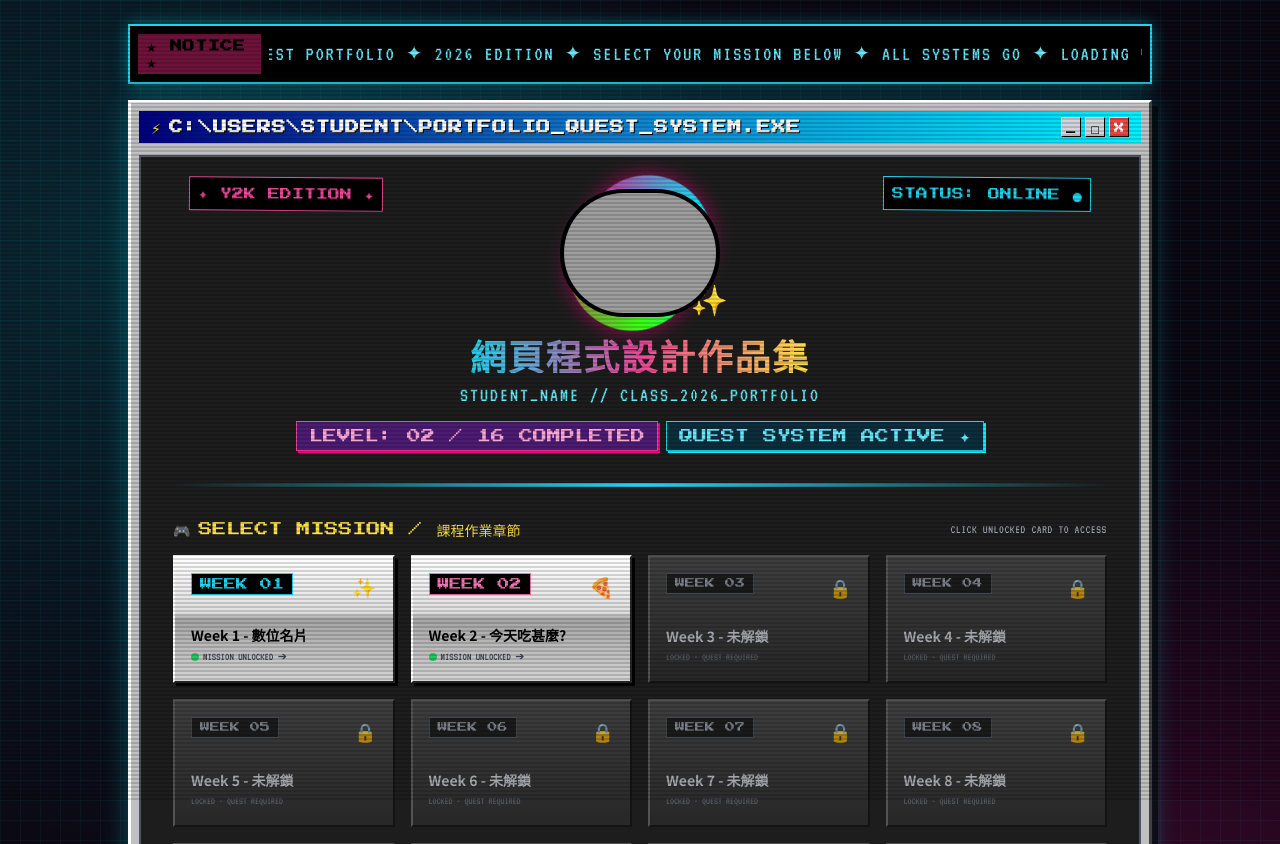
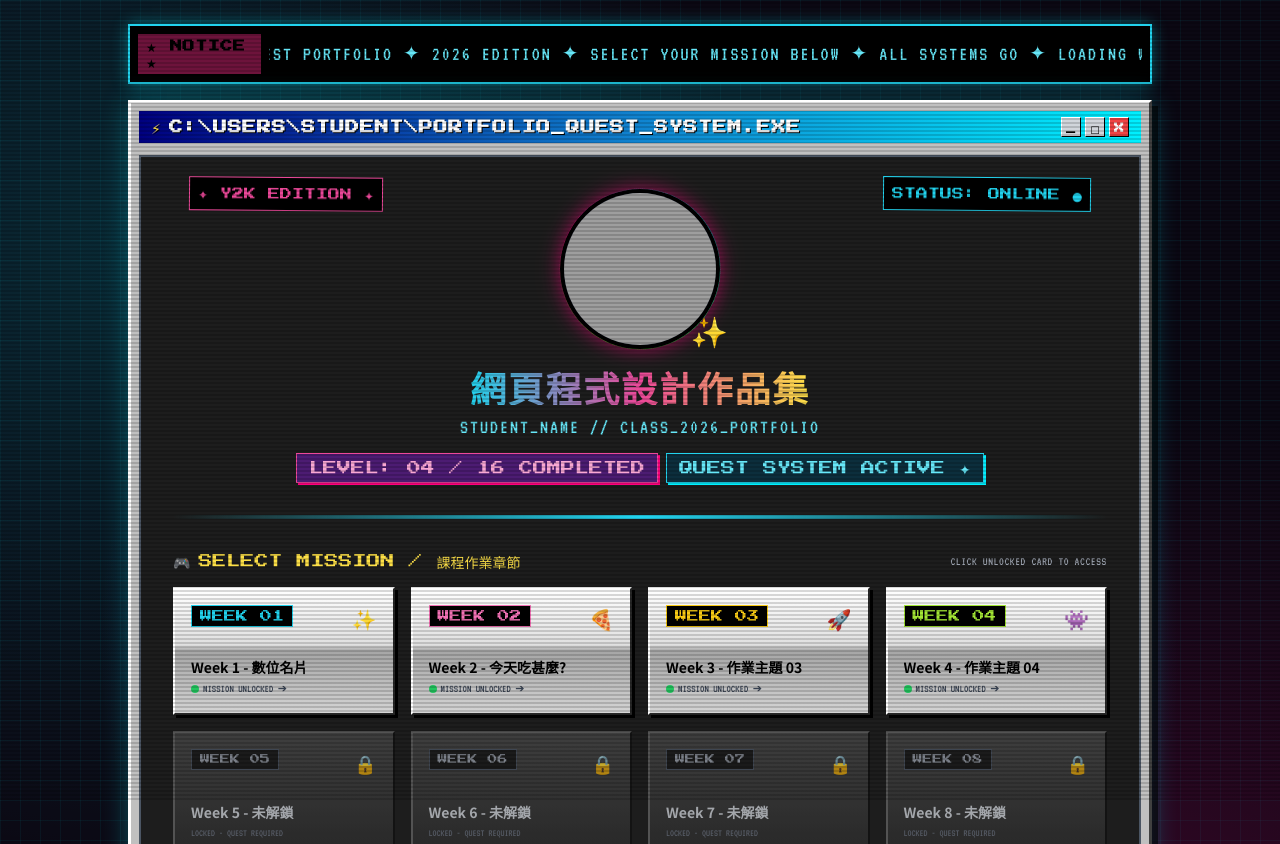
Before and after one commit to s26122102-cloud/kuo., a plain HTML site: page index.html in a window 1280 px wide. Shown: the top 844 px of the page. Drawn offline with nearby package versions, Linux system fonts and the light colour scheme; grey boxes are pictures that could not be loaded; a web font is replaced by a local one.

Commit message:
Update mission status and content in index.html

```diff
--- a/index.html
+++ b/index.html
@@ -180,7 +180,7 @@
             </span>
             <div class="marquee-container w-full font-vt text-cyan-300 text-xl tracking-widest">
                 <div class="marquee-content">
-                    WELCOME TO MY WEB PROGRAMMING PORTFOLIO QUEST PORTFOLIO ✦ 2026 EDITION ✦ SELECT YOUR MISSION BELOW ✦ ALL SYSTEMS GO ✦ LOADING WEEK 01 & WEEK 02... &nbsp;&nbsp;&nbsp;&nbsp; WELCOME TO MY WEB PROGRAMMING PORTFOLIO QUEST PORTFOLIO ✦ 2026 EDITION ✦ SELECT YOUR MISSION BELOW ✦ ALL SYSTEMS GO ✦ LOADING WEEK 01 & WEEK 02...
+                    WELCOME TO MY WEB PROGRAMMING PORTFOLIO QUEST PORTFOLIO ✦ 2026 EDITION ✦ SELECT YOUR MISSION BELOW ✦ ALL SYSTEMS GO ✦ LOADING WEEK 01 TO WEEK 04... &nbsp;&nbsp;&nbsp;&nbsp; WELCOME TO MY WEB PROGRAMMING PORTFOLIO QUEST PORTFOLIO ✦ 2026 EDITION ✦ SELECT YOUR MISSION BELOW ✦ ALL SYSTEMS GO ✦ LOADING WEEK 01 TO WEEK 04...
                 </div>
             </div>
         </div>
@@ -216,7 +216,7 @@
                 </div>
 
                 <!-- Avatar Container with Cyber Ring -->
-                <div class="relative w-32 h-32 md:w-40 md:w-40 mb-4 group">
+                <div class="relative w-32 h-32 md:w-40 md:h-40 mb-4 group">
                     <div class="cyber-avatar-ring absolute inset-0 rounded-full p-1 shadow-[0_0_20px_rgba(255,0,127,0.6)]"></div>
                     <div class="w-full h-full rounded-full overflow-hidden relative z-10 border-4 border-black bg-gray-900 flex items-center justify-center">
                         <!-- Default Avatar Placeholder (Retro Style) -->
@@ -242,7 +242,7 @@
                 <!-- Status Badges -->
                 <div class="flex flex-wrap justify-center gap-2 text-xs md:text-sm font-pixel">
                     <span class="bg-purple-900/80 text-pink-300 border border-pink-500 px-3 py-1 rounded-none shadow-[2px_2px_0px_#ff007f]">
-                        LEVEL: 02 / 16 COMPLETED
+                        LEVEL: 04 / 16 COMPLETED
                     </span>
                     <span class="bg-cyan-950/80 text-cyan-300 border border-cyan-400 px-3 py-1 rounded-none shadow-[2px_2px_0px_#00f0ff]">
                         QUEST SYSTEM ACTIVE ✦
@@ -302,29 +302,43 @@
                     </div>
                 </a>
 
-                <!-- Mission 3 (Locked) -->
-                <div class="btn-y2k-locked p-4 rounded-none flex flex-col justify-between h-32 opacity-75">
+                <!-- Mission 3 (Unlocked) -->
+                <a href="w3/index.html" class="btn-y2k-active p-4 rounded-none flex flex-col justify-between h-32 group">
                     <div class="flex justify-between items-start">
-                        <span class="font-pixel text-[10px] bg-black/60 text-gray-400 px-2 py-0.5 border border-gray-600">WEEK 03</span>
-                        <span class="text-lg">🔒</span>
+                        <span class="font-pixel text-xs bg-black text-yellow-400 px-2 py-0.5 border border-yellow-400">
+                            WEEK 03
+                        </span>
+                        <span class="text-xl group-hover:rotate-12 transition-transform">🚀</span>
                     </div>
                     <div>
-                        <div class="font-bold text-sm text-gray-300">Week 3 - 未解鎖</div>
-                        <div class="text-[10px] text-gray-500 font-vt mt-1">LOCKED - QUEST REQUIRED</div>
+                        <div class="font-bold text-sm text-black group-hover:text-yellow-900 transition-colors line-clamp-1">
+                            Week 3 - 作業主題 03
+                        </div>
+                        <div class="text-[11px] text-gray-700 font-vt mt-1 flex items-center gap-1">
+                            <span class="inline-block w-2 h-2 rounded-full bg-green-500 animate-ping"></span>
+                            MISSION UNLOCKED ➔
+                        </div>
                     </div>
-                </div>
+                </a>
 
-                <!-- Mission 4 (Locked) -->
-                <div class="btn-y2k-locked p-4 rounded-none flex flex-col justify-between h-32 opacity-75">
+                <!-- Mission 4 (Unlocked) -->
+                <a href="w4/index.html" class="btn-y2k-active p-4 rounded-none flex flex-col justify-between h-32 group">
                     <div class="flex justify-between items-start">
-                        <span class="font-pixel text-[10px] bg-black/60 text-gray-400 px-2 py-0.5 border border-gray-600">WEEK 04</span>
-                        <span class="text-lg">🔒</span>
+                        <span class="font-pixel text-xs bg-black text-lime-400 px-2 py-0.5 border border-lime-400">
+                            WEEK 04
+                        </span>
+                        <span class="text-xl group-hover:rotate-12 transition-transform">👾</span>
                     </div>
                     <div>
-                        <div class="font-bold text-sm text-gray-300">Week 4 - 未解鎖</div>
-                        <div class="text-[10px] text-gray-500 font-vt mt-1">LOCKED - QUEST REQUIRED</div>
+                        <div class="font-bold text-sm text-black group-hover:text-green-900 transition-colors line-clamp-1">
+                            Week 4 - 作業主題 04
+                        </div>
+                        <div class="text-[11px] text-gray-700 font-vt mt-1 flex items-center gap-1">
+                            <span class="inline-block w-2 h-2 rounded-full bg-green-500 animate-ping"></span>
+                            MISSION UNLOCKED ➔
+                        </div>
                     </div>
-                </div>
+                </a>
 
                 <!-- Mission 5 (Locked) -->
                 <div class="btn-y2k-locked p-4 rounded-none flex flex-col justify-between h-32 opacity-75">
```
